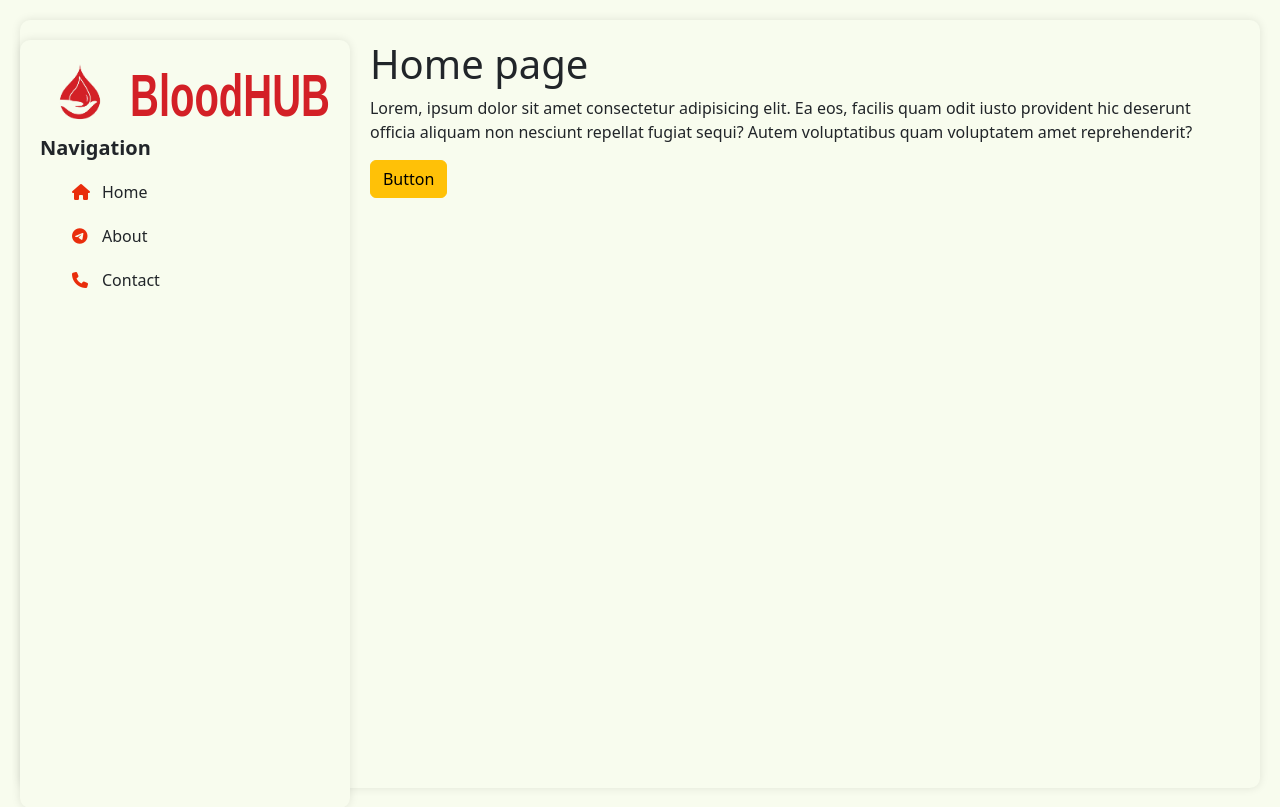
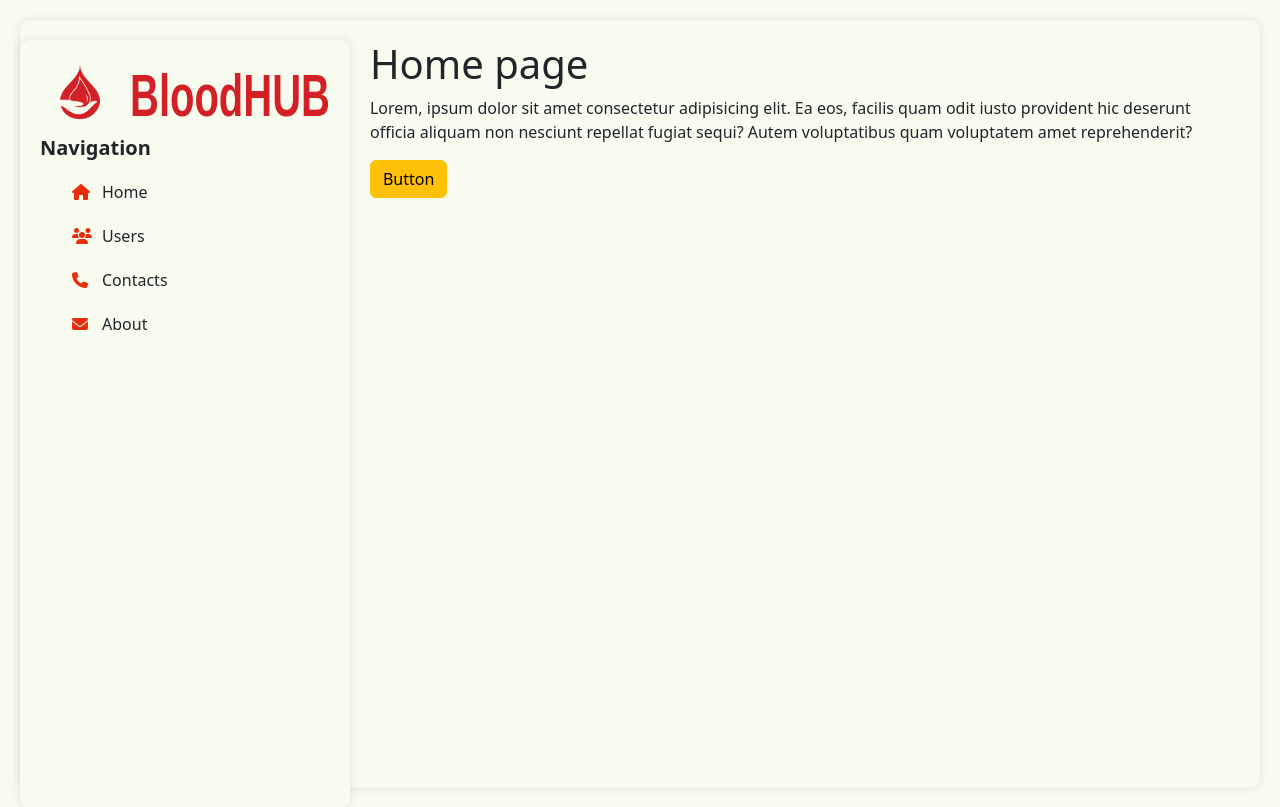
Before and after one commit to rubanenkos/BB_FE_Django, a Django app: page / in a window 1280 px wide. Shown: the top 807 px of the page. Run offline with Django 5.2, Linux system fonts and the light colour scheme.

Commit message:
Added users and contacts

```diff
--- a/main/templates/main/layout.html
+++ b/main/templates/main/layout.html
@@ -18,8 +18,9 @@
         <nav>
             <ul>
                 <li><a href="{% url 'home' %}"><i class="fa-solid fa-house" style="color: #e92d0c;"></i> Home</a></li>
-                <li><a href="{% url 'about' %}"><i class="fa-brands fa-telegram" style="color: #e92d0c;"></i> About</a></li>
-                <li><a href=""><i class="fa-solid fa-phone" style="color: #e92d0c;"></i> Contact</a></li>
+                <li><a href="{% url 'users' %}"><i class="fa-solid fa-users" style="color: #e92d0c;"></i> Users</a></li>
+                <li><a href="{% url 'contacts' %}"><i class="fa-solid fa-phone" style="color: #e92d0c;"></i> Contacts</a></li>
+                <li><a href="{% url 'about' %}"><i class="fa-solid fa-envelope" style="color: #e92d0c;"></i> About</a></li>
             </ul>
         </nav>
     </aside>
--- a/main/urls.py
+++ b/main/urls.py
@@ -1,7 +1,10 @@
 from django.urls import  path
-from .views import index, about
+from .views import index, about, users, contacts
 
 urlpatterns = [
     path('', index, name='home'),
     path('about/', about, name='about'),
+    path('users/', users, name='users'),
+    path('contacts/', contacts, name='contacts'),
+
 ]
--- a/main/views.py
+++ b/main/views.py
@@ -9,3 +9,11 @@ def index(request):
 def about(request):
     # return HttpResponse("<h4>You're at the main about.</h4>")
     return render(request, 'main/about.html')
+
+def users(request):
+    # return HttpResponse("<h4>You're at the main about.</h4>")
+    return render(request, 'main/users.html')
+
+def contacts(request):
+    # return HttpResponse("<h4>You're at the main about.</h4>")
+    return render(request, 'main/contacts.html')
```
Also changed, not shown: main/templates/main/users.html (added, +10 -0 lines).
